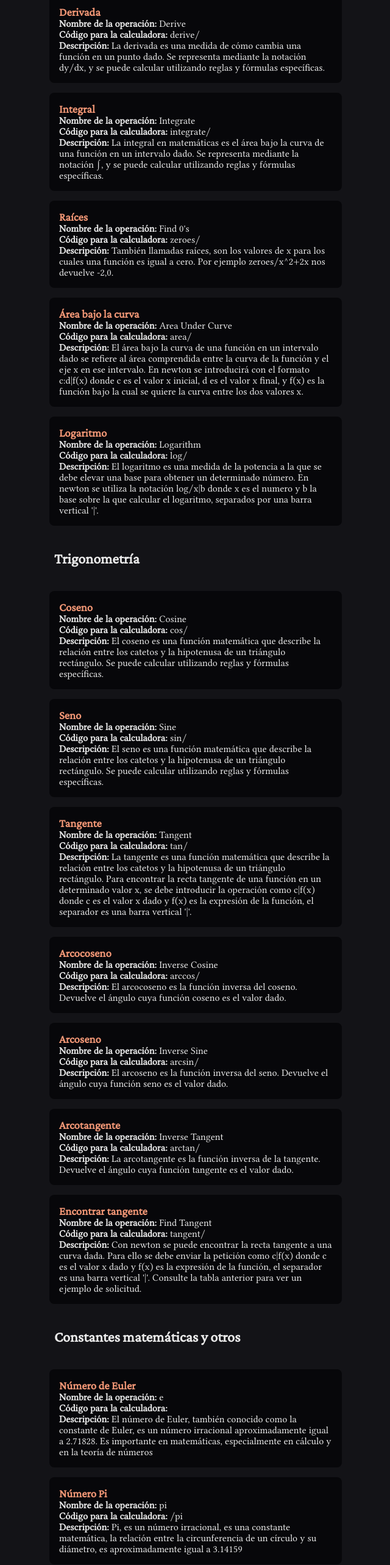
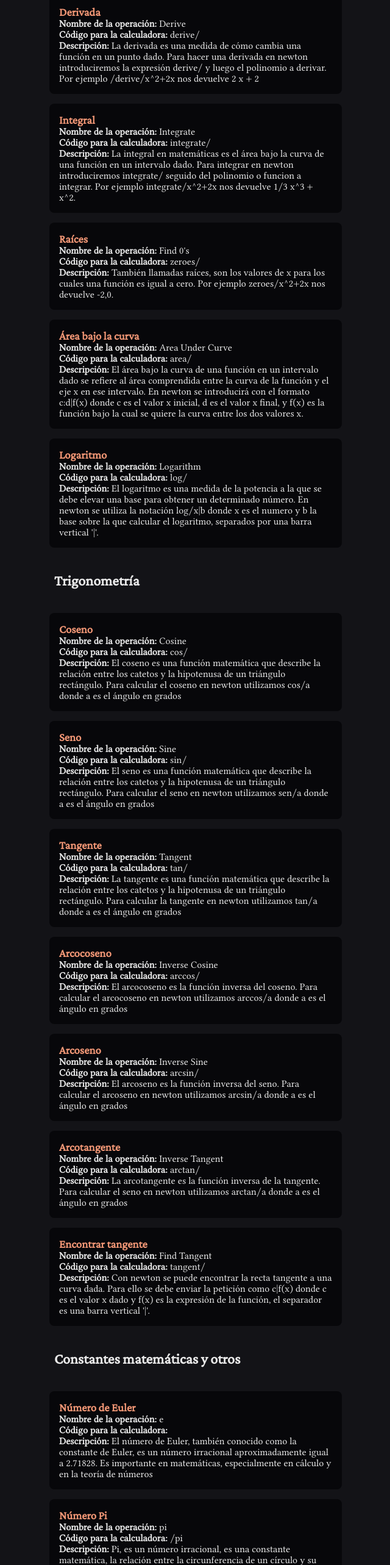
Before and after one commit to cromeoli/react-newton, a React (Create React App) app: page /docs/all in a window 1280 px wide. Shown: the part 1430-3996 px from the top of the page at 61% size, without its empty margins (319-959 px from the left). Built offline with nearby package versions, Linux system fonts and the light colour scheme.

Commit message:
Mas ajustes en los docs y nueva regex para usuario

```diff
--- a/src/components/RegisterOverlay.js
+++ b/src/components/RegisterOverlay.js
@@ -28,9 +28,9 @@ function RegisterOverlay(props){
                 }
                 break;
             case 'username':
-                if (value.length < 3) {
+                if (!/^[a-zA-Z0-9_]{3,15}$/.test(value)) {
                     console.log(username)
-                    setUsernameError('Usuario debe contener mas de 3 caracteres');
+                    setUsernameError('Usuario debe contener de 3 a 15 caracteres y solo puede incluir "_"');
                 } else {
                     setUsernameError('');
                 }
--- a/src/datos.json
+++ b/src/datos.json
@@ -29,13 +29,13 @@
     "Derivada": {
       "operacion": "Derive",
       "codigo": "derive/",
-      "descripcion": "La derivada es una medida de cómo cambia una función en un punto dado. Se representa mediante la notación dy/dx, y se puede calcular utilizando reglas y fórmulas específicas.",
+      "descripcion": "La derivada es una medida de cómo cambia una función en un punto dado. Para hacer una derivada en newton introduciremos la expresión derive/ y luego el polinomio a derivar. Por ejemplo /derive/x^2+2x nos devuelve 2 x + 2",
       "imagen": ""
     },
     "Integral": {
       "operacion": "Integrate",
       "codigo": "integrate/",
-      "descripcion": "La integral en matemáticas es el área bajo la curva de una función en un intervalo dado. Se representa mediante la notación ∫, y se puede calcular utilizando reglas y fórmulas específicas.",
+      "descripcion": "La integral en matemáticas es el área bajo la curva de una función en un intervalo dado. Para integrar en newton introduciremos integrate/ seguido del polinomio o funcion a integrar. Por ejemplo integrate/x^2+2x nos devuelve 1/3 x^3 + x^2.",
       "imagen": ""
     },
     "Raíces": {
@@ -60,43 +60,43 @@
     "Coseno": {
       "operacion": "Cosine",
       "codigo": "cos/",
-      "descripcion": "El coseno es una función matemática que describe la relación entre los catetos y la hipotenusa de un triángulo rectángulo. Se puede calcular utilizando reglas y fórmulas específicas.",
+      "descripcion": "El coseno es una función matemática que describe la relación entre los catetos y la hipotenusa de un triángulo rectángulo. Para calcular el coseno en newton utilizamos cos/a donde a es el ángulo en grados",
       "imagen": ""
     },
     "Seno": {
       "operacion": "Sine",
       "codigo": "sin/",
-      "descripcion": "El seno es una función matemática que describe la relación entre los catetos y la hipotenusa de un triángulo rectángulo. Se puede calcular utilizando reglas y fórmulas específicas.",
+      "descripcion": "El seno es una función matemática que describe la relación entre los catetos y la hipotenusa de un triángulo rectángulo. Para calcular el seno en newton utilizamos sen/a donde a es el ángulo en grados",
       "imagen": ""
     },
     "Tangente": {
       "operacion": "Tangent",
       "codigo": "tan/",
-      "descripcion": "La tangente es una función matemática que describe la relación entre los catetos y la hipotenusa de un triángulo rectángulo. Para encontrar la recta tangente de una función en un determinado valor x, se debe introducir la operación como c|f(x) donde c es el valor x dado y f(x) es la expresión de la función, el separador es una barra vertical '|'.",
+      "descripcion": "La tangente es una función matemática que describe la relación entre los catetos y la hipotenusa de un triángulo rectángulo. Para calcular la tangente en newton utilizamos tan/a donde a es el ángulo en grados",
       "imagen": ""
     },
     "Arcocoseno": {
       "operacion": "Inverse Cosine",
       "codigo": "arccos/",
-      "descripcion": "El arcocoseno es la función inversa del coseno. Devuelve el ángulo cuya función coseno es el valor dado.",
+      "descripcion": "El arcocoseno es la función inversa del coseno. Para calcular el arcocoseno en newton utilizamos arccos/a donde a es el ángulo en grados",
       "imagen": ""
     },
     "Arcoseno": {
       "operacion": "Inverse Sine",
       "codigo": "arcsin/",
-      "descripcion": "El arcoseno es la función inversa del seno. Devuelve el ángulo cuya función seno es el valor dado.",
+      "descripcion": "El arcoseno es la función inversa del seno. Para calcular el arcoseno en newton utilizamos arcsin/a donde a es el ángulo en grados",
       "imagen": ""
     },
     "Arcotangente": {
       "operacion": "Inverse Tangent",
       "codigo": "arctan/",
-      "descripcion": "La arcotangente es la función inversa de la tangente. Devuelve el ángulo cuya función tangente es el valor dado.",
+      "descripcion": "La arcotangente es la función inversa de la tangente. Para calcular el seno en newton utilizamos arctan/a donde a es el ángulo en grados",
       "imagen": ""
     },
     "Encontrar tangente": {
       "operacion": "Find Tangent",
       "codigo": "tangent/",
-      "descripcion": "Con newton se puede encontrar la recta tangente a una curva dada. Para ello se debe enviar la petición como c|f(x) donde c es el valor x dado y f(x) es la expresión de la función, el separador es una barra vertical '|'. Consulte la tabla anterior para ver un ejemplo de solicitud.",
+      "descripcion": "Con newton se puede encontrar la recta tangente a una curva dada. Para ello se debe enviar la petición como c|f(x) donde c es el valor x dado y f(x) es la expresión de la función, el separador es una barra vertical '|'.",
       "imagen": ""
     }
   },
@@ -110,7 +110,7 @@
     "Número Pi": {
       "operacion": "pi",
       "codigo": "/pi",
-      "descripcion": "Pi, es un número irracional, es una constante matemática, la relación entre la circunferencia de un círculo y su diámetro, es aproximadamente igual a 3.14159",
+      "descripcion": "Pi, es un número irracional, es una constante matemática, la relación entre la circunferencia de un círculo y su diámetro, es aproximadamente igual a 3.14159... Para introducirlo en newton utilizaremos /pi",
       "imagen": ""
     },
     "Limpiar input": {
```
